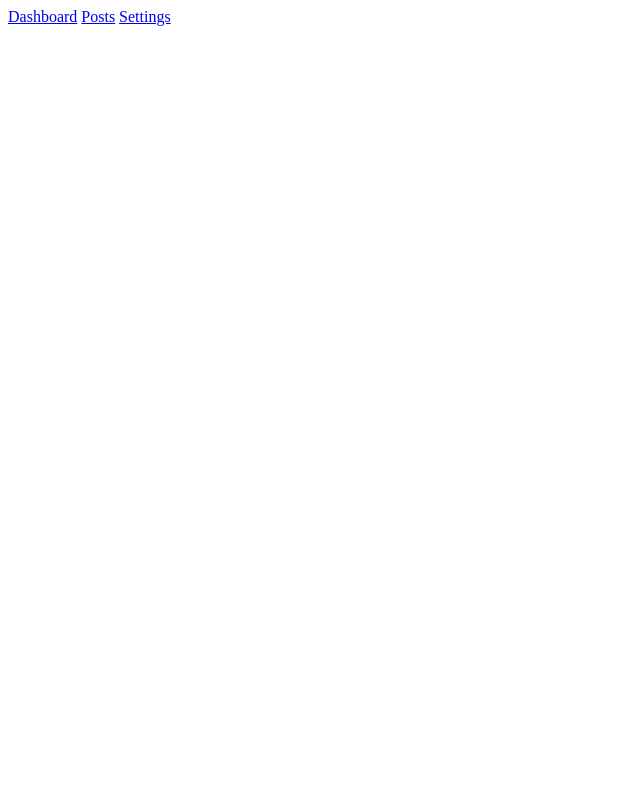
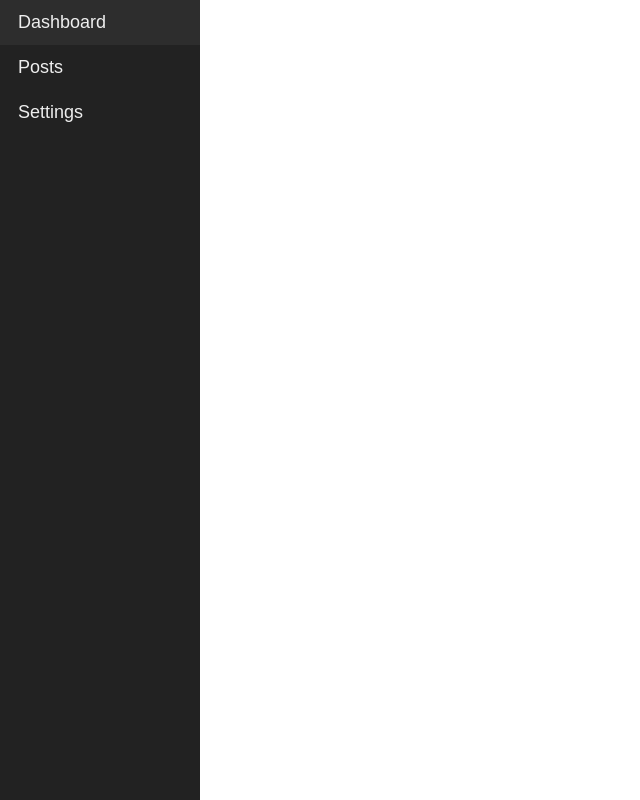
Before and after one commit to bvpav/spa, a website: page frontend/index.html in a window 1280 px wide. Shown: the whole page, without its empty margins (0-640 px from the left). Drawn offline with Linux system fonts and the light colour scheme.

Commit message:
Add css styles

```diff
--- a/frontend/index.html
+++ b/frontend/index.html
@@ -6,6 +6,8 @@
     <meta name="viewport" content="width=device-width, initial-scale=1.0">
 
     <title>SPA / Sauna</title>
+
+    <link rel="stylesheet" href="/static/css/style.css">
 </head>
 
 <body>
@@ -15,6 +17,8 @@
         <a href="/settings" class="nav-link" data-link>Settings</a>
     </nav>
 
+    <div id="app"></div>
+
     <script type="module" src="/static/js/index.js"></script>
 </body>
 
--- /dev/null
+++ b/frontend/static/css/style.css
@@ -0,0 +1,37 @@
+body {
+    --nav-width: 200px;
+    margin: 0 0 0 var(--nav-width);
+    font-family: 'Quicksand', sans-serif;
+    font-size: 18px;
+}
+
+.nav {
+    position: fixed;
+    top: 0;
+    left: 0;
+    width: var(--nav-width);
+    height: 100vh;
+    background: #222;
+}
+
+.nav-link {
+    display: block;
+    padding: 12px 18px;
+    text-decoration: none;
+    color: #eee;
+    font-weight: 500;
+}
+
+.nav-link:hover {
+    background: rgba(255, 255, 255, 0.05);
+}
+
+#app {
+    margin: 2em;
+    line-height: 1.5;
+    font-weight: 500;
+}
+
+a {
+    color: #009579;
+}
```
